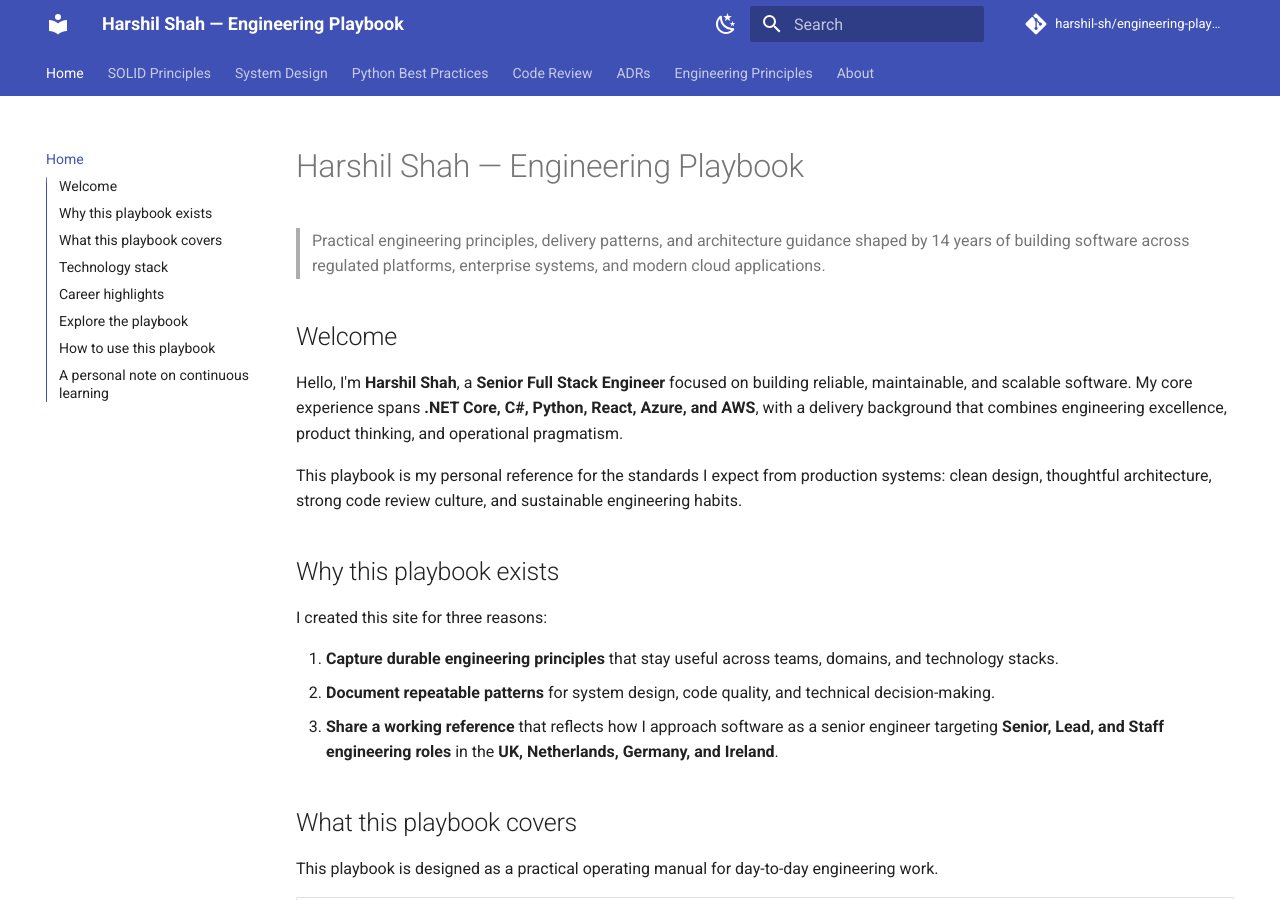
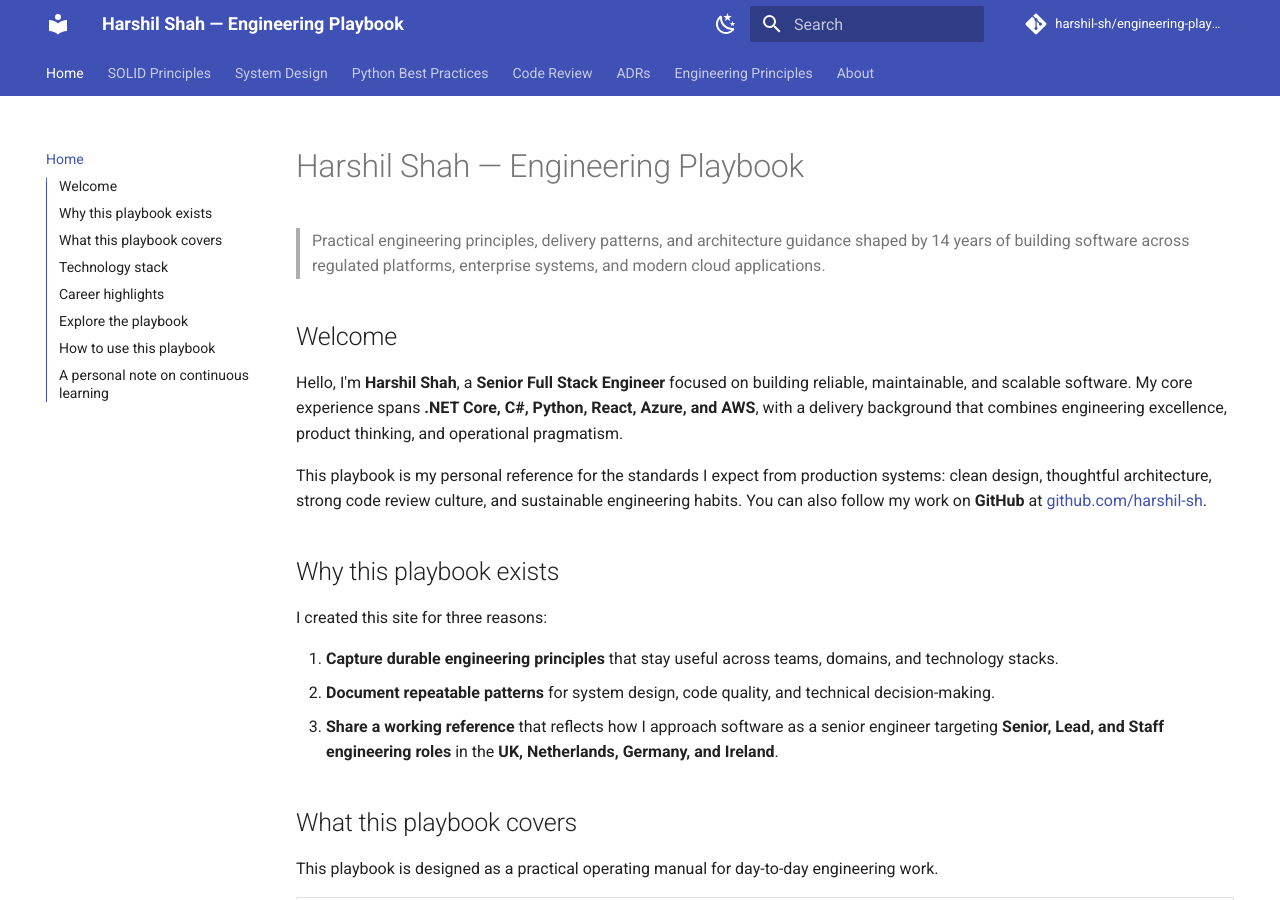
Before and after one commit to harshil-sh/engineering-playbook, an MkDocs documentation site: the page built from docs/index.md, in a window 1280 px wide and 900 px high. Built offline with MkDocs 1.6.1 and Material for MkDocs 9.7.7, drawn with Linux system fonts in a browser that asks for light colours; comment, search, counter and statistics services are not loaded.

Commit message:
Update GitHub profile link on homepage

```diff
--- a/docs/index.md
+++ b/docs/index.md
@@ -7,6 +7,7 @@
 Hello, I'm **Harshil Shah**, a **Senior Full Stack Engineer** focused on building reliable, maintainable, and scalable software. My core experience spans **.NET Core, C#, Python, React, Azure, and AWS**, with a delivery background that combines engineering excellence, product thinking, and operational pragmatism.
 
 This playbook is my personal reference for the standards I expect from production systems: clean design, thoughtful architecture, strong code review culture, and sustainable engineering habits.
+You can also follow my work on **GitHub** at [github.com/harshil-sh](https://github.com/harshil-sh).
 
 ## Why this playbook exists
 
```
